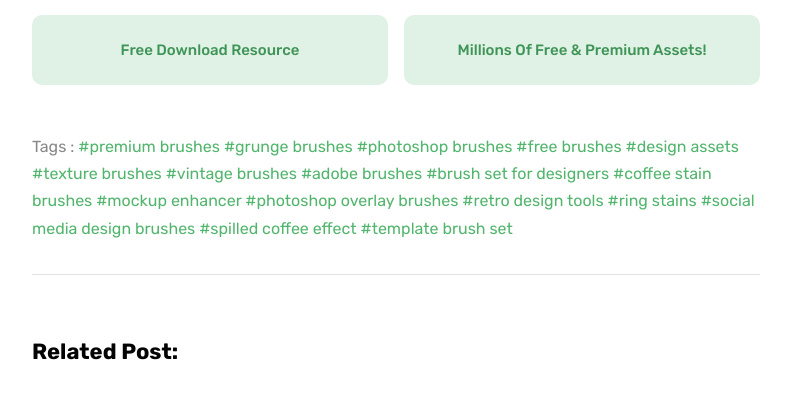
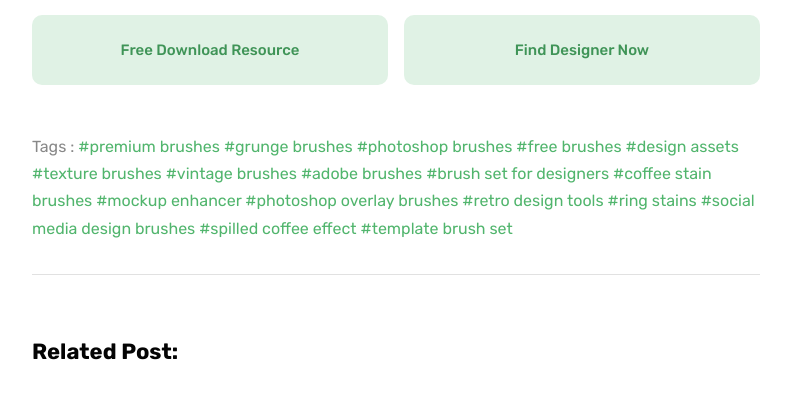
Before and after one commit to michchansopheaktra/betatips.com, a Django app: a page that uses api/templates/post_detail.html in a window 1280 px wide. Shown: the part 2831-3241 px from the top of the page, without its empty margins (438-1229 px from the left). Run offline with Django 4.2, Linux system fonts and the light colour scheme; data comes from the database, SQL or seed files in the repository; parts of the project's set-up code (start-up, migrations or seed data) failed here and were passed over; some libraries are stand-ins or nearby versions.

Commit message:
update html

```diff
--- a/api/templates/post_detail.html
+++ b/api/templates/post_detail.html
@@ -126,7 +126,7 @@
                       {% if post.ads_1 %}
                         <li class="list-unstyled w-100 w-sm-50">
                           <a href="{{ post.ads_1 }}" class="btn btn-outline-primary btn-hover-dark w-100 py-4 text-center" target="_blank">
-                            millions of free & premium assets!
+                            Find Designer Now
                           </a>
                         </li>
                       {% else %}
```
